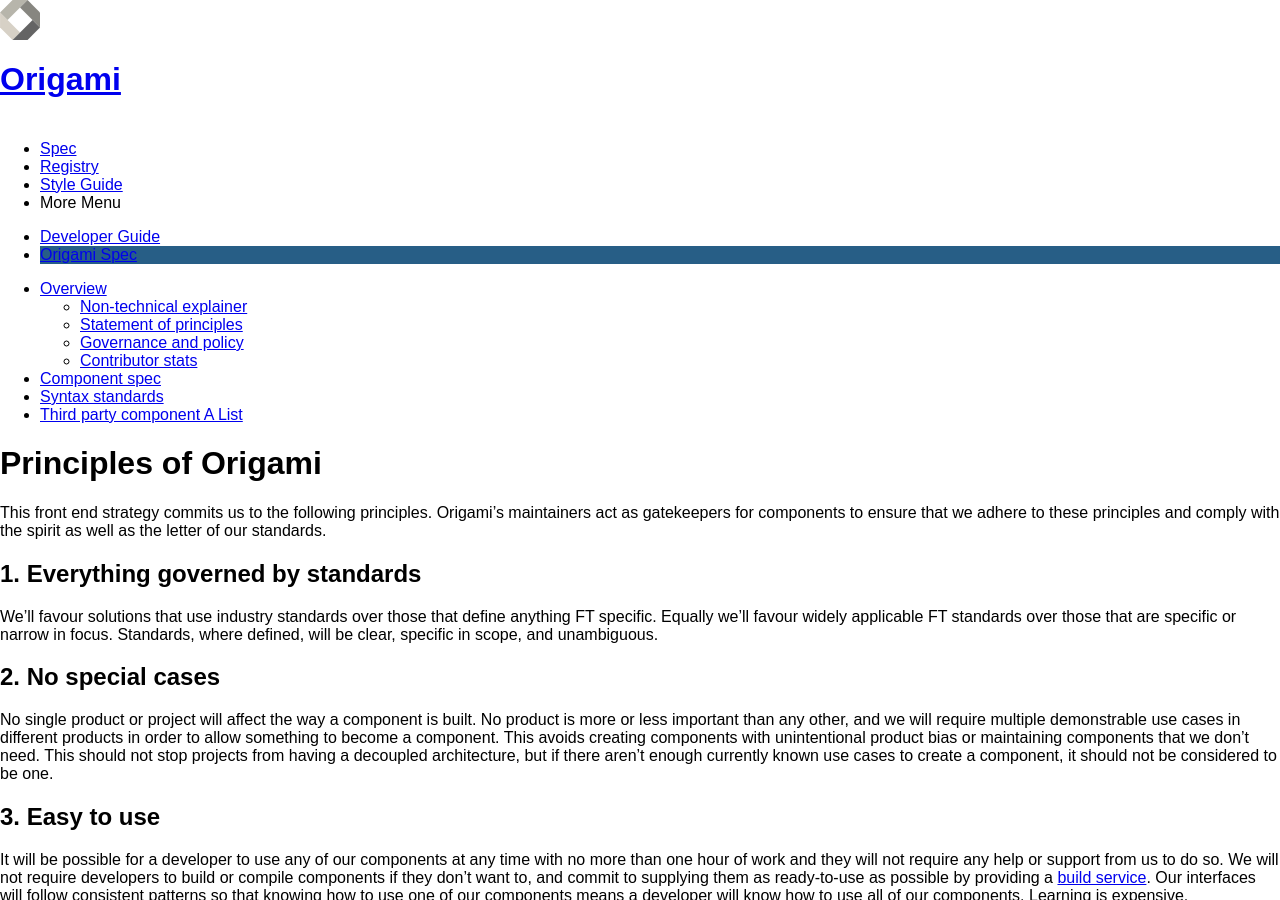
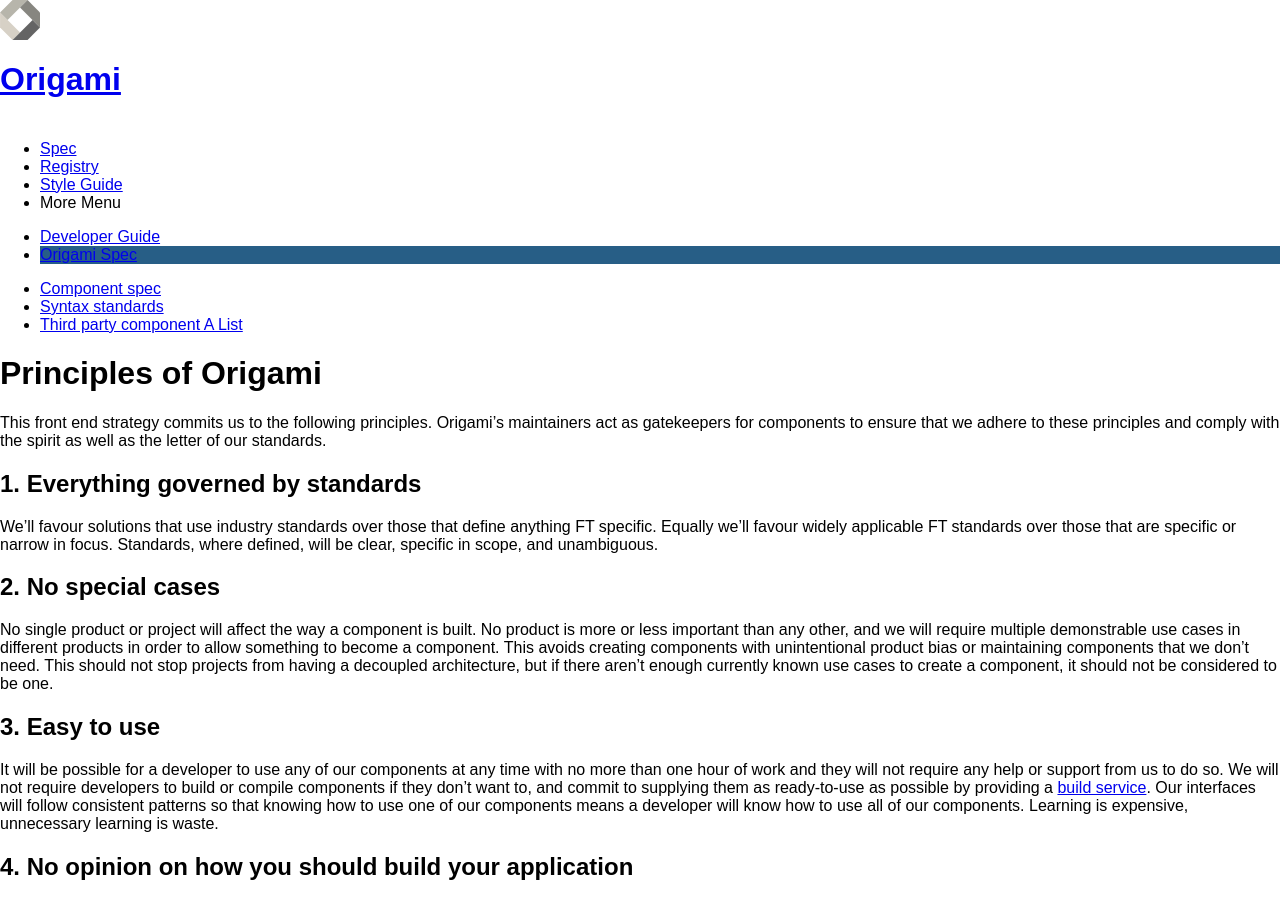
Before and after one commit to Financial-Times/ft-origami, a Jekyll site: the page built from docs/overview/principles.md, in a window 1280 px wide and 900 px high. Built offline with Jekyll 4.4.1, drawn with Linux system fonts in a browser that asks for light colours; nearby versions of some CDN libraries; comment, search, counter and statistics services are not loaded; a style sheet for code colours, icons or effects is not loaded.

Commit message:
Hide the overview link on the spec subnav
The link redirects to the home page which is a little confusing as it feels
like it should be an overview of the spec instead.
Have only commented out the links because there are links that were concealed
and I wasn't sure if they should be kept just in case.

```diff
--- a/_layouts/default.html
+++ b/_layouts/default.html
@@ -31,7 +31,7 @@
 						</li>
 					{% endif %}
 					{% if page.site_section == 'about-origami' %}
-					<li {% if page.title == 'Home' %} aria-expanded="true" aria-selected="true"{% endif %}>
+					<!-- <li {% if page.title == 'Home' %} aria-expanded="true" aria-selected="true"{% endif %}>
 						<a href="{{ site.baseurl }}/">Overview</a>
 						{% if page.section == 'Overview' %}
 						<ul class="o-techdocs-nav o-techdocs-nav--sub">
@@ -49,7 +49,7 @@
 							</li>
 						</ul>
 						{% endif %}
-					</li>
+					</li> -->
 					<li {% if page.title == 'Component spec' %} aria-expanded="true" aria-selected="true"{% endif %}>
 						<a href="{{ site.baseurl }}/docs/component-spec">Component spec</a>
 						{% if page.section == 'Component spec' %}
```
